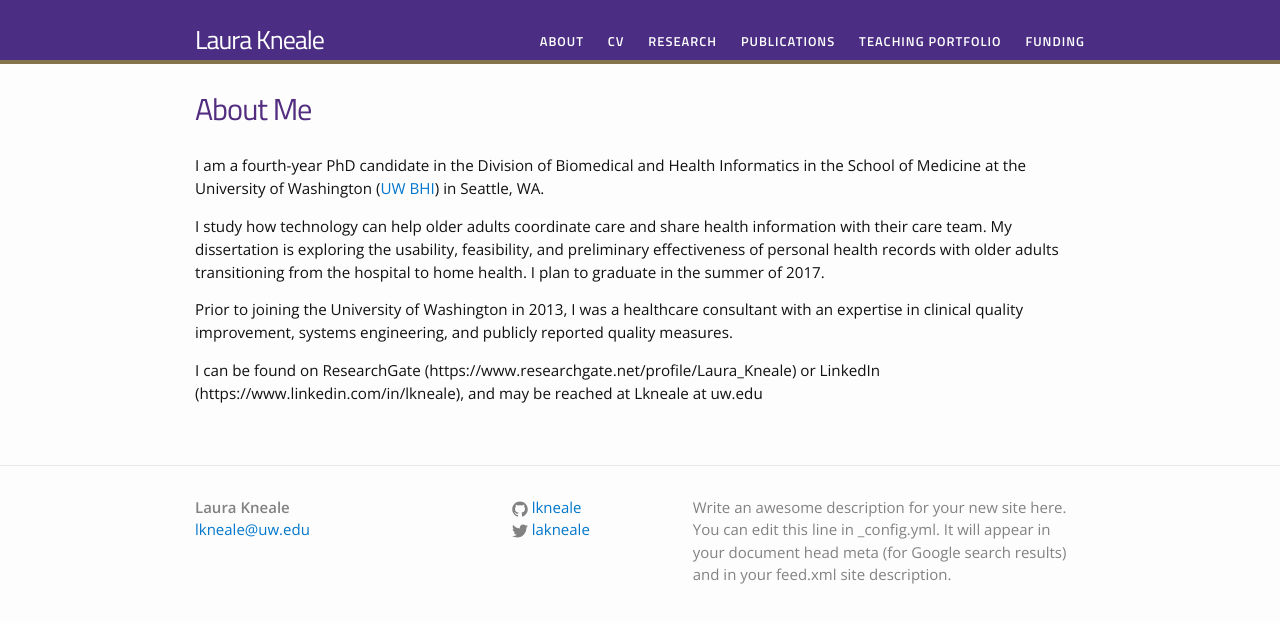
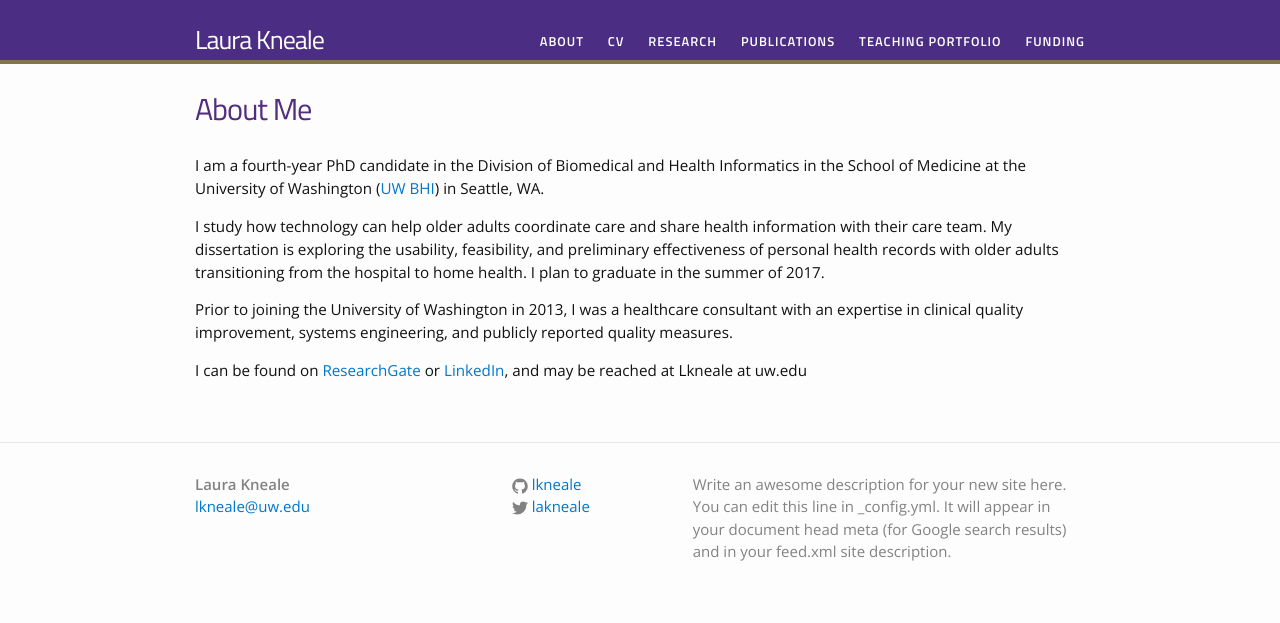
Before and after one commit to lkneale/lkneale.github.io, a Jekyll site: the page built from about.md, in a window 1280 px wide. Shown: the top 623 px of the page. Built offline with Jekyll 4.4.1, drawn with Linux system fonts in a browser that asks for light colours.

Commit message:
Update about.md

```diff
--- a/about.md
+++ b/about.md
@@ -10,4 +10,4 @@ I study how technology can help older adults coordinate care and share health in
 
  Prior to joining the University of Washington in 2013, I was a healthcare consultant with an expertise in clinical quality improvement, systems engineering, and publicly reported quality measures.
 
-I can be found on ResearchGate (https://www.researchgate.net/profile/Laura_Kneale) or LinkedIn (https://www.linkedin.com/in/lkneale), and may be reached at Lkneale at uw.edu
+I can be found on [ResearchGate](https://www.researchgate.net/profile/Laura_Kneale) or [LinkedIn](https://www.linkedin.com/in/lkneale), and may be reached at Lkneale at uw.edu
```
